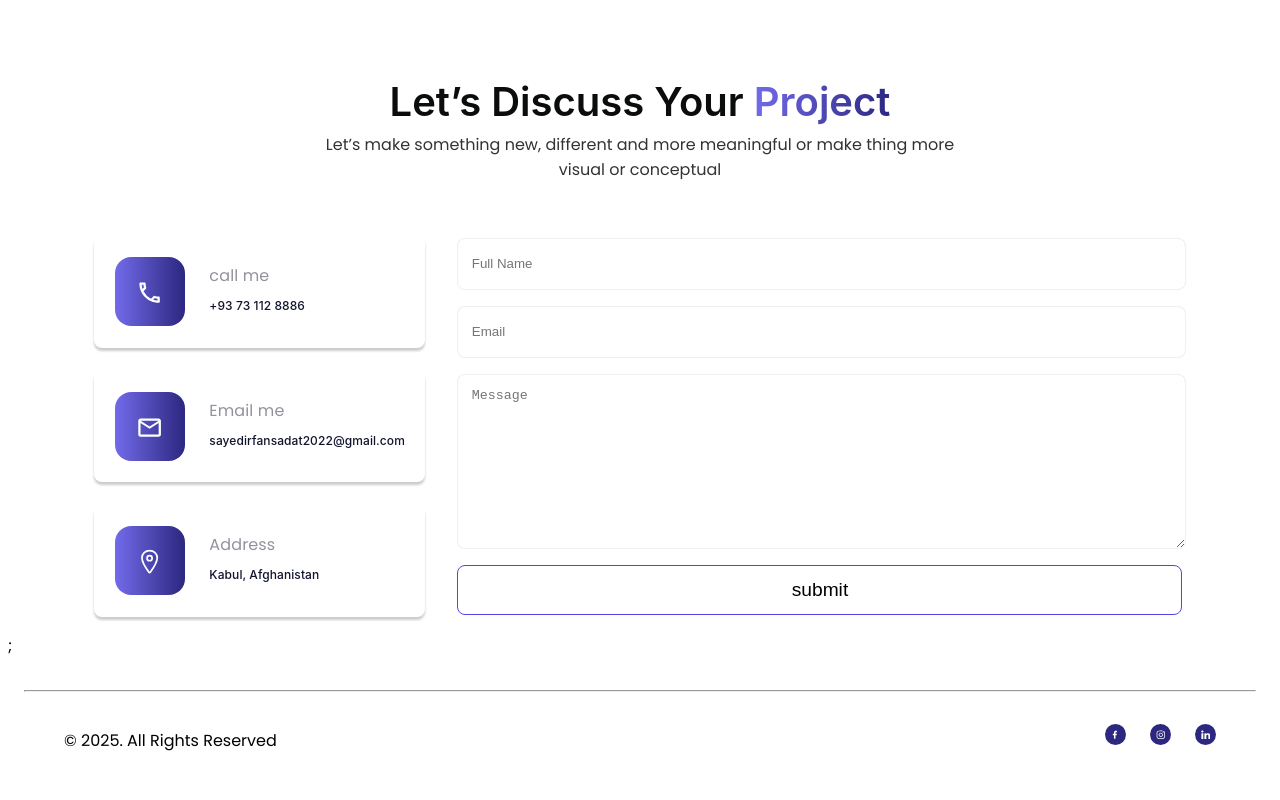
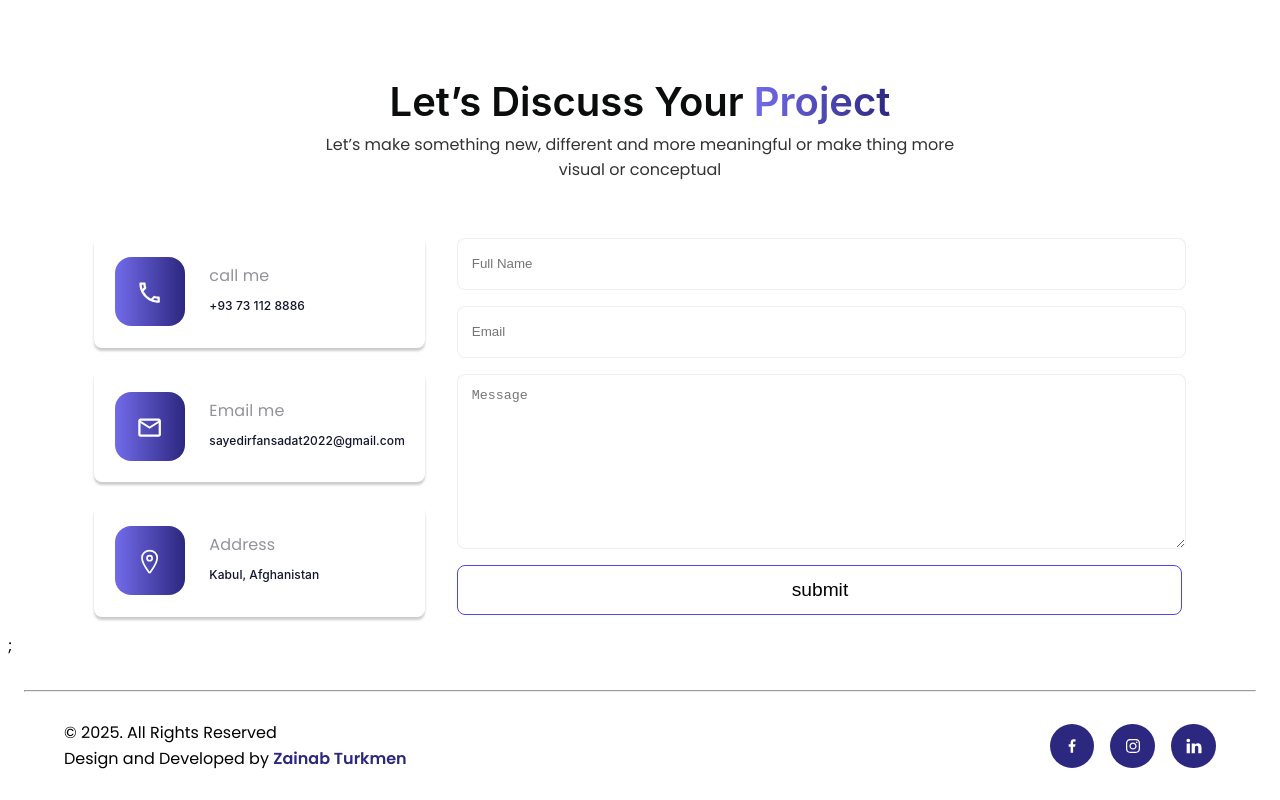
Before and after one commit to zainabturkmen/S-I-S, a React (Create React App) app: page / in a window 1280 px wide. Shown: the part 5691-6491 px from the top of the page. Built offline with nearby package versions, Linux system fonts and the light colour scheme.

Commit message:
Adding experience

```diff
--- a/src/components/Footer.js
+++ b/src/components/Footer.js
@@ -14,6 +14,17 @@ const Footer = () => {
         <div className="main-footer">
           <div className="date">
             <p>&copy; {currentYear}. All Rights Reserved</p>
+            <p>
+              Design and Developed by{" "}
+              <a
+                className="developer-link"
+                href="https://www.linkedin.com/in/zainab-turkmen-719183271"
+                target="_blank"
+                rel="noopener noreferrer"
+              >
+                Zainab Turkmen
+              </a>
+            </p>
           </div>
           <ul className="links">
             <a href="https://www.facebook.com/share/15tzARYMJG/?mibextid=wwXIfr">
@@ -36,45 +47,154 @@ const Wrapper = styled.div`
   .footer {
     margin: 1em;
   }
+
   .main-footer {
     display: flex;
-    flex-direction: row;
-    justify-content: space-between;
-    margin: 0 2.5em;
+    flex-direction: column; /* Stack vertically by default */
+    justify-content: center;
     align-items: center;
+    margin: 1em 2.5em;
+    gap: 1em;
+    text-align: center;
   }
 
-  p {
-    font-size: 0.5em;
-    font-weight: 400;
-    padding-top: 0.8em;
+  .date {
+    p {
+      font-size: 0.8em;
+      font-weight: 400;
+      line-height: 1.4;
+      margin: 0.2em 0;
+    }
+
+    .developer-link {
+      color: #2c277f;
+      text-decoration: none;
+      font-weight: 600;
+    }
+
+    .developer-link:hover {
+      text-decoration: underline;
+    }
   }
 
   .links {
     display: flex;
-    flex-direction: row;
-    gap: 1.5em;
+    gap: 1em;
 
     a {
       background-color: #2c277f;
       color: white;
-      padding: 0.5em 0.6em 0.15em 0.6em;
-      font-size: 0.6em;
-      border-radius: 3em;
+      padding: 0.6em 0.7em;
+      font-size: 0.8em;
+      border-radius: 50%;
+      display: flex;
+      align-items: center;
+      justify-content: center;
+      transition: background-color 0.3s;
+    }
+
+    a:hover {
+      background-color: #443fc9;
     }
   }
 
-  @media (min-width: 1150px) {
-    a {
-      padding: 2em;
-      font-size: 1em;
-      border-radius: 3em;
+  @media (min-width: 768px) {
+    .main-footer {
+      flex-direction: row;
+      justify-content: space-between;
+      text-align: left;
     }
 
-    p {
+    .date p {
       font-size: 1em;
+    }
+
+    .links a {
+      font-size: 1em;
+      padding: 0.9em;
     }
   }
 `;
 
 export default Footer;
+
+// import React from "react";
+// import styled from "styled-components";
+// import { GrFacebookOption } from "react-icons/gr";
+// import { TfiLinkedin } from "react-icons/tfi";
+// import { FaInstagram } from "react-icons/fa";
+
+// const Footer = () => {
+//   const currentYear = new Date().getFullYear();
+
+//   return (
+//     <Wrapper>
+//       <div className="footer">
+//         <hr className="hr" />
+//         <div className="main-footer">
+//           <div className="date">
+//             <p>&copy; {currentYear}. All Rights Reserved</p>
+//           </div>
+//           <ul className="links">
+//             <a href="https://www.facebook.com/share/15tzARYMJG/?mibextid=wwXIfr">
+//               <GrFacebookOption />
+//             </a>
+//             <a href="https://www.instagram.com/sayedirfan.sadat?igsh=a3l1czV1cjdlNnln&utm_source=qr">
+//               <FaInstagram />
+//             </a>
+//             <a href="https://www.linkedin.com/in/sayed-irfan-sadat-335890310?utm_source=share&utm_campaign=share_via&utm_content=profile&utm_medium=ios_app">
+//               <TfiLinkedin />
+//             </a>
+//           </ul>
+//         </div>
+//       </div>
+//     </Wrapper>
+//   );
+// };
+
+// const Wrapper = styled.div`
+//   .footer {
+//     margin: 1em;
+//   }
+//   .main-footer {
+//     display: flex;
+//     flex-direction: row;
+//     justify-content: space-between;
+//     margin: 0 2.5em;
+//     align-items: center;
+//   }
+
+//   p {
+//     font-size: 0.5em;
+//     font-weight: 400;
+//     padding-top: 0.8em;
+//   }
+
+//   .links {
+//     display: flex;
+//     flex-direction: row;
+//     gap: 1.5em;
+
+//     a {
+//       background-color: #2c277f;
+//       color: white;
+//       padding: 0.5em 0.6em 0.15em 0.6em;
+//       font-size: 0.6em;
+//       border-radius: 3em;
+//     }
+//   }
+
+//   @media (min-width: 1150px) {
+//     a {
+//       padding: 2em;
+//       font-size: 1em;
+//       border-radius: 3em;
+//     }
+
+//     p {
+//       font-size: 1em;
+//     }
+//   }
+// `;
+
+// export default Footer;
```
